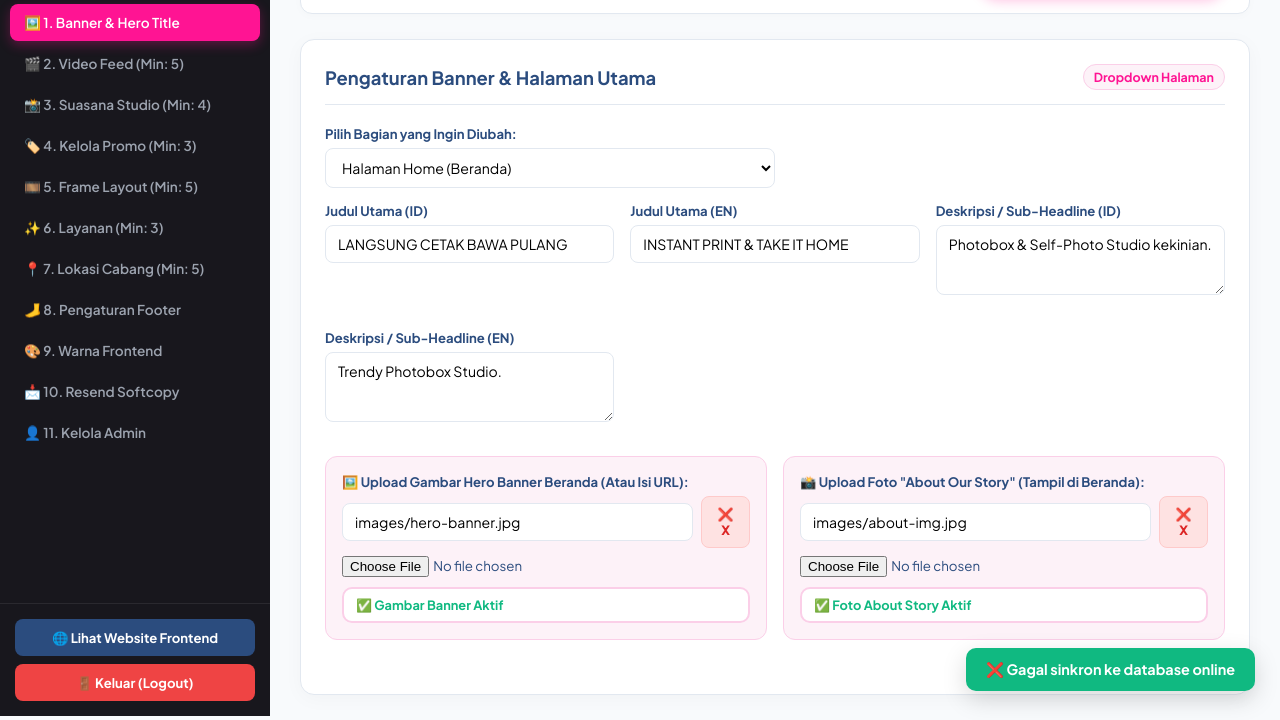
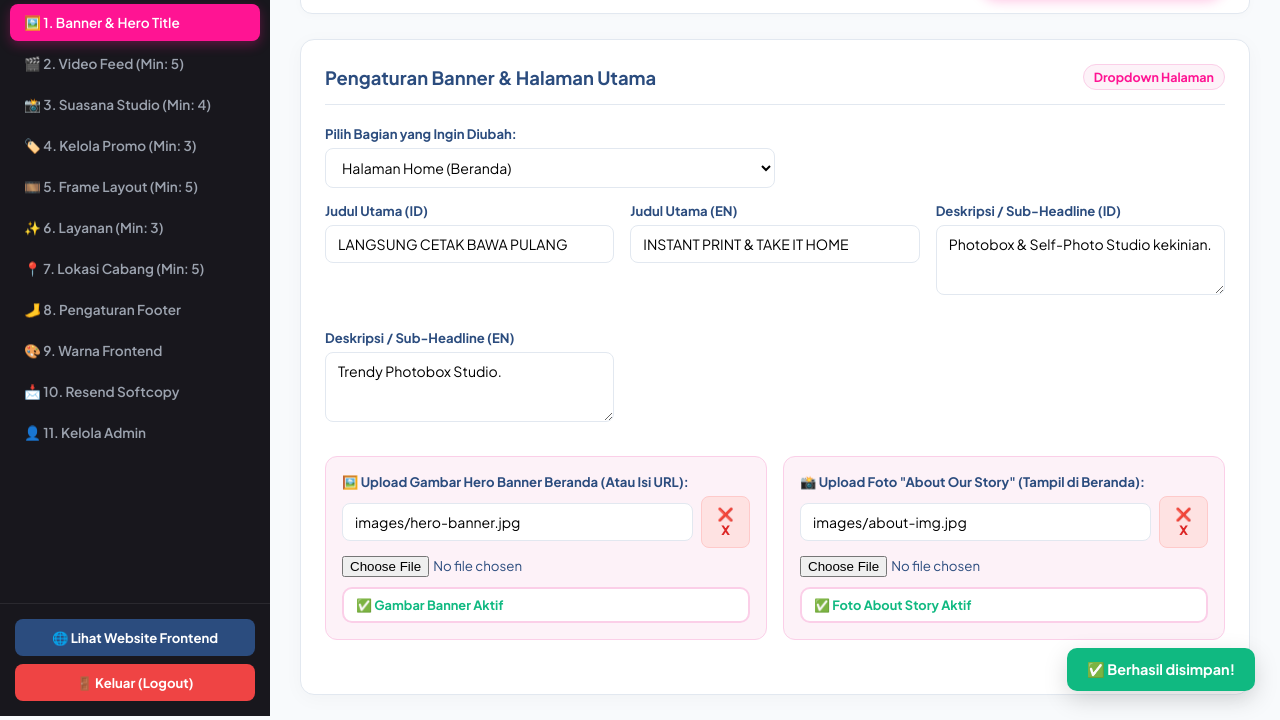
Before and after one commit to photoboxohsnapaplikasi-glitch/ohsnapfrontendv3, a plain HTML site: page admin.html in a window 1280 px wide. Both pictures are taken after a click on the button "💾 Simpan Semua Perubahan". Shown: the part 84-804 px from the top of the page. Drawn offline with nearby package versions, Linux system fonts and the light colour scheme; no server answers.

Commit message:
Restore stable admin.html version

```diff
--- a/admin.html
+++ b/admin.html
@@ -5,8 +5,6 @@
     <meta name="viewport" content="width=device-width, initial-scale=1.0">
     <title>Dashboard Admin - OH SNAP! Photobox</title>
     <link href="https://fonts.googleapis.com/css2?family=Plus+Jakarta+Sans:wght@400;500;600;700;800&display=swap" rel="stylesheet">
-    <!-- Pustaka Supabase untuk Sinkronisasi -->
-    <script src="https://cdn.jsdelivr.net/npm/@supabase/supabase-js@2"></script>
     <style>
         :root {
             --primary: #ff1493;
@@ -410,11 +408,6 @@
                 }
             }
         })();
-
-        // Konfigurasi Supabase untuk Sinkronisasi Multi-PC & HP
-        const SUPABASE_URL = 'https://nwmvjmhrqwrvnlypdjxe.supabase.co';
-        const SUPABASE_KEY = 'sb_publishable_JeGNoytBoJBCQ6Xqwe_PQA_hILpX8IK';
-        const supabaseClient = window.supabase.createClient(SUPABASE_URL, SUPABASE_KEY);
 
         const API_URL = 'http://localhost:3000/api';
         const SCRIPT_URL = 'https://script.google.com/macros/s/AKfycbyum2HVg2InZDhEyeata3I2hTbPUQzzqyKHsEtgA9Z3vRCF2CeTjwzGTCHd4tszlOMm/exec';
@@ -1408,28 +1401,17 @@
             }
         }
 
-        // FUNGSI SIMPAN TERHUBUNG KE SUPABASE (Sinkronisasi Semua Perangkat)
-        async function saveAllCMS() {
+        function saveAllCMS() {
             updateBannerState();
             updateTitlesState();
             updateFooterState();
             persistData();
-
-            try {
-                const { error } = await supabaseClient
-                    .from('cms_settings')
-                    .upsert({ id: 1, data: cmsData, updated_at: new Date() });
-
-                if (error) {
-                    console.error('Gagal sinkron:', error);
-                    showToast('❌ Gagal sinkron ke database online');
-                } else {
-                    showToast('✅ Berhasil disimpan & disinkronkan ke semua perangkat!');
-                }
-            } catch (err) {
-                console.error(err);
-                showToast('✅ Berhasil disimpan secara lokal!');
-            }
+            fetch(`${API_URL}/cms`, {
+                method: 'POST',
+                headers: { 'Content-Type': 'application/json' },
+                body: JSON.stringify(cmsData)
+            }).catch(() => {});
+            showToast('✅ Berhasil disimpan!');
         }
 
         window.addEventListener('beforeunload', () => {
@@ -1456,30 +1438,10 @@
             renderAdminTable();
         }
 
-        // FUNGSI TARIK DATA OTOMATIS DARI SUPABASE SAAT HALAMAN DIBUKA
         document.addEventListener('DOMContentLoaded', async () => {
-            try {
-                const { data, error } = await supabaseClient
-                    .from('cms_settings')
-                    .select('data')
-                    .eq('id', 1)
-                    .single();
-
-                if (data && data.data) {
-                    cmsData = mergeWithDefault(data.data);
-                    saveCMSBackupToIDB(cmsData);
-                    try { localStorage.setItem('ohsnap_cms_data', JSON.stringify(cmsData)); } catch(e){}
-                } else {
-                    const idbBackup = await getMediaFromIDB('cms_full_backup');
-                    if (idbBackup && (!cmsData.lastUpdated || (idbBackup.lastUpdated && idbBackup.lastUpdated >= cmsData.lastUpdated))) {
-                        cmsData = mergeWithDefault(idbBackup);
-                    }
-                }
-            } catch (err) {
-                const idbBackup = await getMediaFromIDB('cms_full_backup');
-                if (idbBackup) {
-                    cmsData = mergeWithDefault(idbBackup);
-                }
+            const idbBackup = await getMediaFromIDB('cms_full_backup');
+            if (idbBackup && (!cmsData.lastUpdated || (idbBackup.lastUpdated && idbBackup.lastUpdated >= cmsData.lastUpdated))) {
+                cmsData = mergeWithDefault(idbBackup);
             }
             initAllRenders();
             loadResendData();
```
